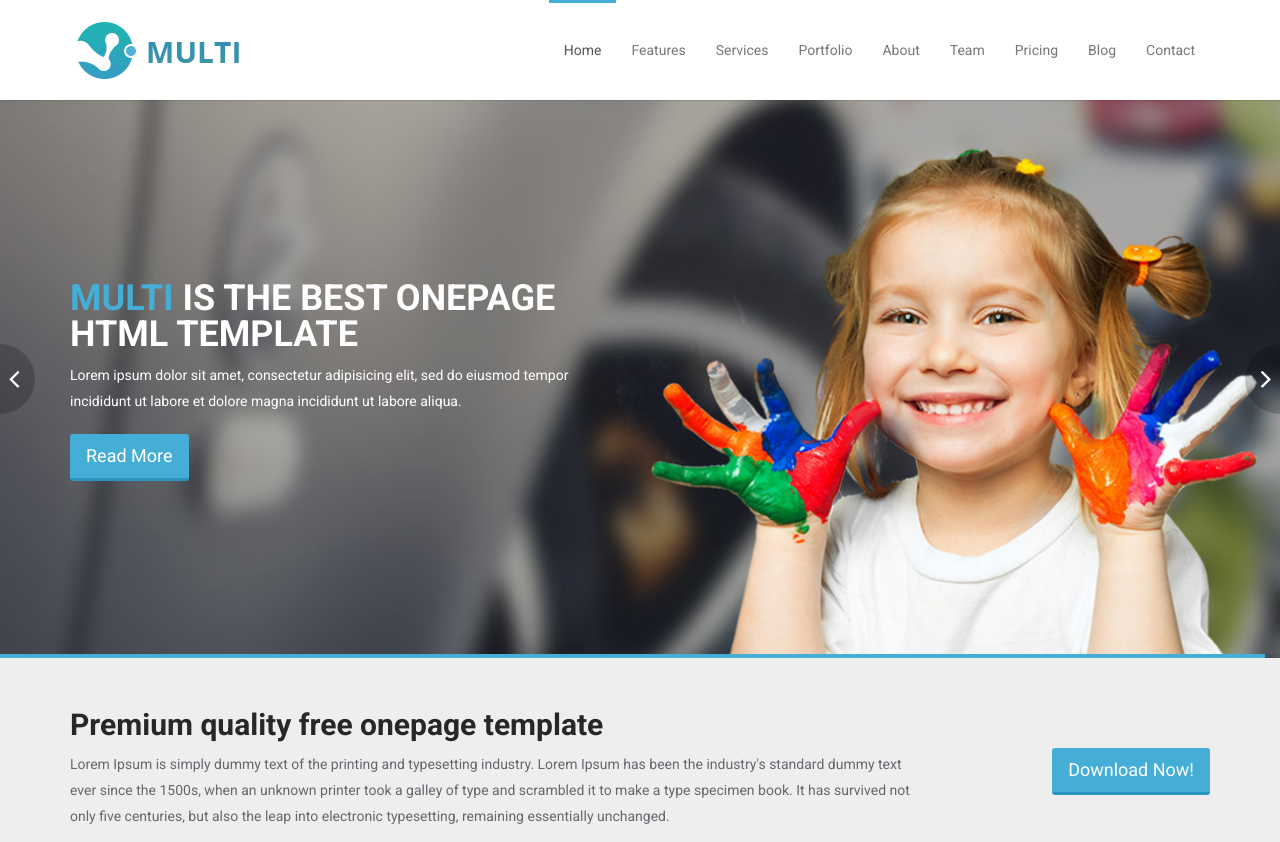
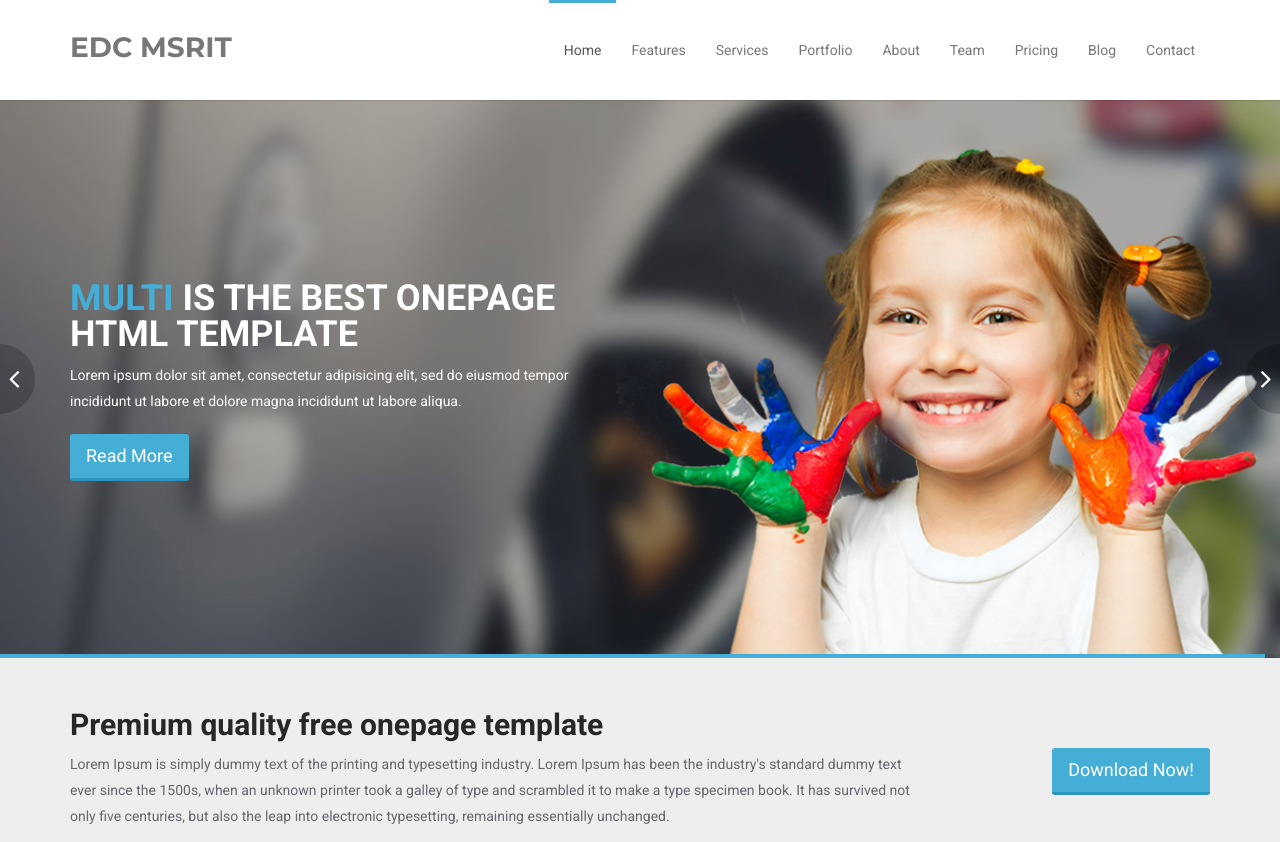
Before and after one commit to iampuntre/edcmsrit, a plain HTML site: page index.html in a window 1280 px wide. Shown: the top 842 px of the page. Drawn offline with Linux system fonts and the light colour scheme; some packages are replaced by stand-ins of ours.

Commit message:
Added New Font

```diff
--- a/css/main.css
+++ b/css/main.css
@@ -936,3 +936,16 @@ ul.nostyle i {
   box-shadow: none;
   -webkit-box-shadow: none;
 }
+
+
+
+
+/* Navbar */
+
+.navbar-brand {
+    font-family: 'Montserrat', sans-serif;
+    font-weight: 700;
+    display: block;
+    font-size:2em;
+    line-height: 50px;
+}
--- a/index.html
+++ b/index.html
@@ -24,6 +24,7 @@
     <link rel="apple-touch-icon-precomposed" sizes="114x114" href="images/ico/apple-touch-icon-114-precomposed.png">
     <link rel="apple-touch-icon-precomposed" sizes="72x72" href="images/ico/apple-touch-icon-72-precomposed.png">
     <link rel="apple-touch-icon-precomposed" href="images/ico/apple-touch-icon-57-precomposed.png">
+    <link href='https://fonts.googleapis.com/css?family=Montserrat:400,700' rel='stylesheet' type='text/css'>
 </head><!--/head-->
 
 <body id="home" class="homepage">
@@ -38,7 +39,7 @@
                         <span class="icon-bar"></span>
                         <span class="icon-bar"></span>
                     </button>
-                    <a class="navbar-brand" href="index.html"><img src="images/logo.png" alt="logo"></a>
+                    <a class="navbar-brand" href="index.html">EDC MSRIT</a>
                 </div>
 
                 <div class="collapse navbar-collapse navbar-right">
```
Also changed, not shown: contributors.txt (added), images/logo.jpg (added), 1 other file.
